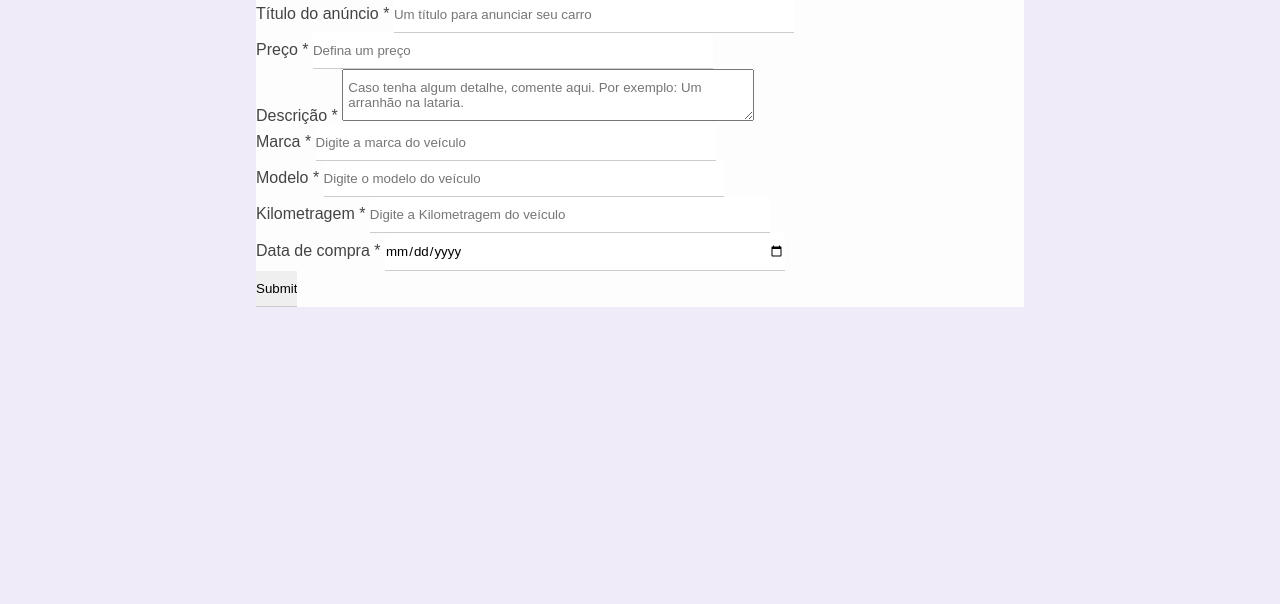
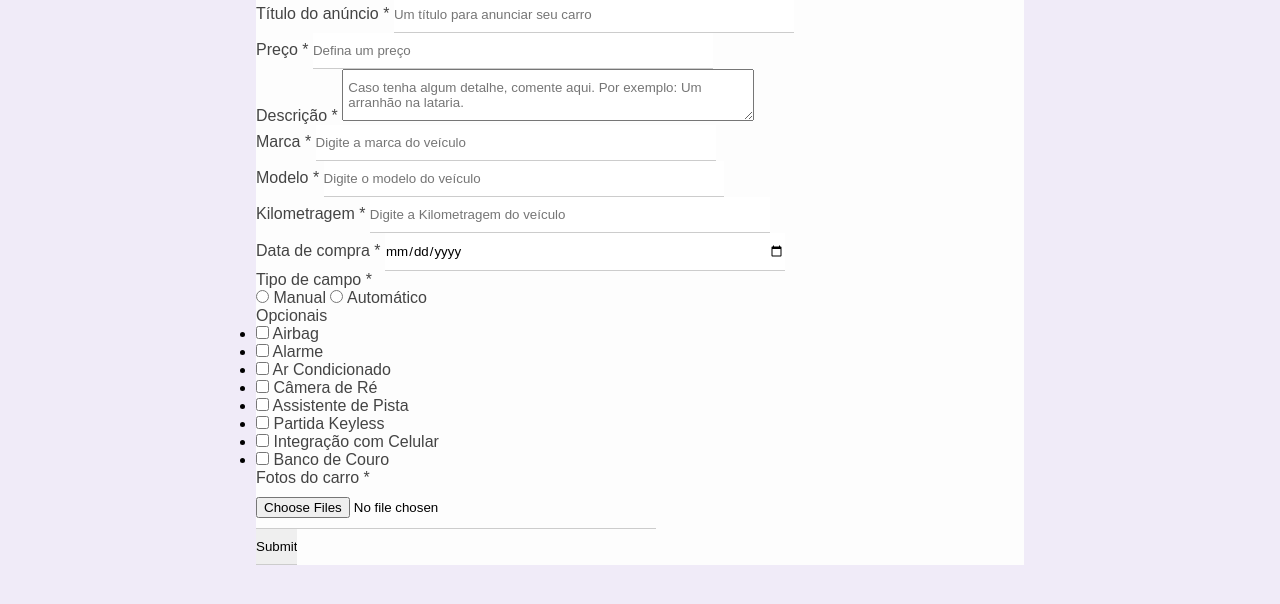
Before and after one commit to JoseRenildo/udemy, a plain HTML site: page 6_FORM_PROJECT/index.html in a window 1280 px wide. Shown: the part 214-818 px from the top of the page. Drawn offline with Linux system fonts and the light colour scheme.

Commit message:
Update index.html
restante das opções adicionadas

```diff
--- a/6_FORM_PROJECT/index.html
+++ b/6_FORM_PROJECT/index.html
@@ -61,8 +61,73 @@
 
                         <input type="date" name="purchase_date" id="purchase_date" class="block" minlength="1" maxlength="30" required>
                     </div>
+
+                    <div class="box-input">
+                        <p>Tipo de campo <span class="required-file">*</span></p>
+
+                        <input type="radio" id="manual" name="gear">
+                        <label for="manual">Manual</label>
+
+                        <input type="radio" id="auto" name="gear">
+                        <label for="auto">Automático</label>
+
+                    </div>
+
+                    <div class="optional-box">
+                        <p>Opcionais</p>
+                        <ul class="optional-list">
+                            <li>
+                                <input type="checkbox" id="airbag" name="optional[]" value="airbag">
+                                <label for="airbag">Airbag</label>
+                            </li>
+
+                            <li>
+                                <input type="checkbox" id="alarm" name="optional[]" value="alarm">
+                                <label for="alarm">Alarme</label>
+                            </li>
+
+                            <li>
+                                <input type="checkbox" id="ac" name="optional[]" value="ac">
+                                <label for="ac">Ar Condicionado</label>
+                            </li>
+
+                            <li>
+                                <input type="checkbox" id="reverse_camera" name="optional[]" value="reverse_camera">
+                                <label for="reverse_camera">Câmera de Ré</label>
+                            </li>
+                        </ul>
+                    </div>
+
+                    <div class="optional-box">
+                        <ul class="optional-list">
+                            <li>
+                                <input type="checkbox" id="lane_assist" name="optional[]" value="lane_assist">
+                                <label for="lane_assist">Assistente de Pista</label>
+                            </li>
+
+                            <li>
+                                <input type="checkbox" id="keyless" name="optional[]" value="keyless">
+                                <label for="keyless">Partida Keyless</label>
+                            </li>
+
+                            <li>
+                                <input type="checkbox" id="smartphone" name="optional[]" value="smartphone">
+                                <label for="smartphone">Integração com Celular</label>
+                            </li>
+
+                            <li>
+                                <input type="checkbox" id="lather_seat" name="optional[]" value="lather_seat">
+                                <label for="lather_seat">Banco de Couro</label>
+                            </li>
+                        </ul>
+                    </div>
+
+                    <div class="box-input">
+                        <p>Fotos do carro <span class="required-file">*</span></p>
+                        <input type="file" multiple accept="img/png, img/jpg" id="images" name="images" required>
+                    </div>
                 </form>
-                <input type="submit">
+                <input type="submit" class="btn-submit">
             </div>
         </div>
     </div>
```
